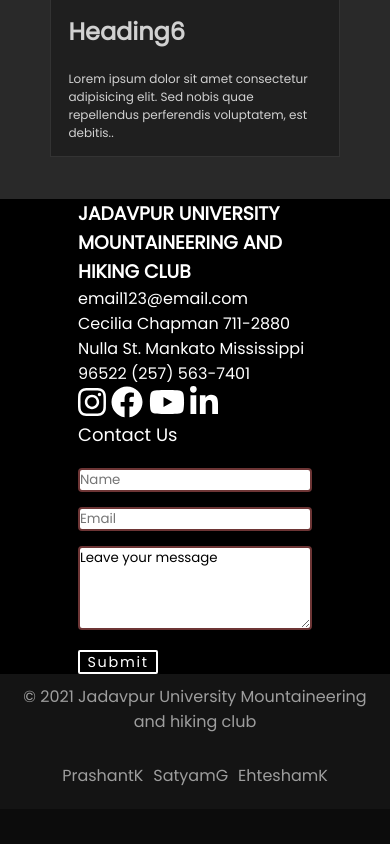
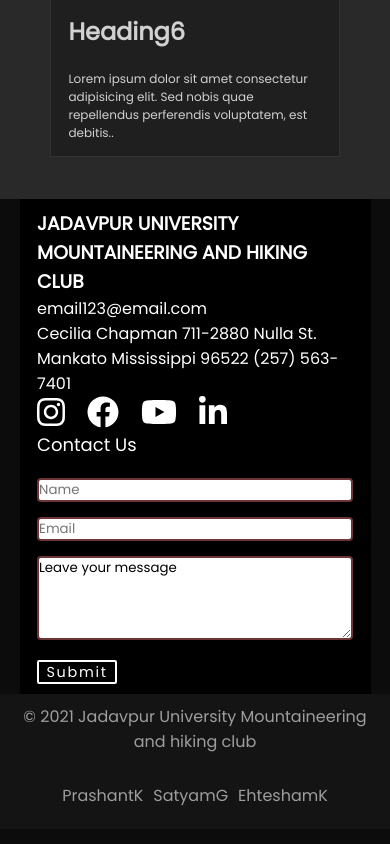
Before and after one commit to satyam0601/Jumhc-website, a React (Create React App) app: page / in a window 390 px wide. Shown: the part 2929-3773 px from the top of the page. Built offline with nearby package versions, Linux system fonts and the light colour scheme.

Commit message:
footer glitch solved

```diff
--- a/src/components/Footer/Footer.css
+++ b/src/components/Footer/Footer.css
@@ -83,34 +83,37 @@
   margin-left: 5px;
   margin-right: 5px;
 }
-@media only screen and (max-width: 560px){
+@media only screen and (max-width: 1140px){
   .footer-content{
-    flex-direction: column;
-    width: 100%;
+    flex-direction: row;
+    width: 90%;
+    height: auto;
     block-size:fit-content;
     height:auto;
     background-color:black
   }
   .info{
-    width:45%;
+    width:90%;
+    margin-top: 10px;
   }
   .contact-us{
-    width: 45%;
+    width: 90%;
+    margin-bottom: 10px;
   }
 }
 @media only screen and (max-width: 560px) {
   .footer-content{
     flex-direction: column;
-    width: 100%;
+    width: 90%;
     block-size:fit-content;
     height:auto;
     background-color:black
   }
   .info{
-    width:60%;
+    width:90%;
   }
   .contact-us{
-    width: 60%;
+    width: 90%;
   }
 
 }
```
